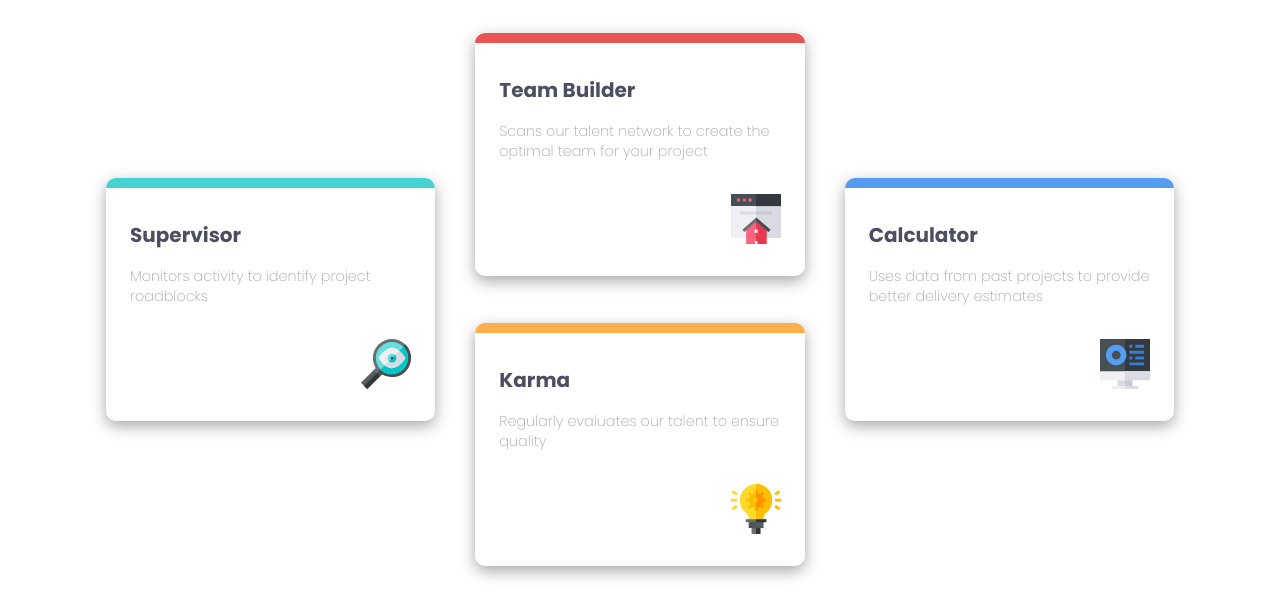
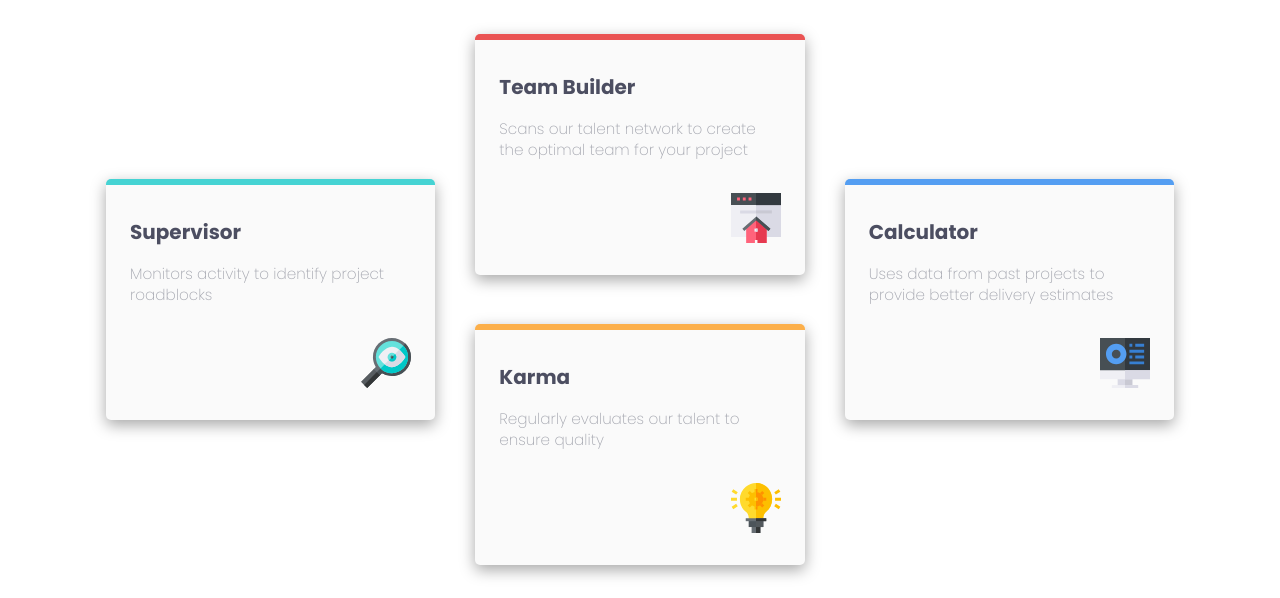
Before and after one commit to sukanyagurav/four-card-feature-section-master, a plain HTML site: page index.html in a window 1280 px wide. Shown: the part 217-815 px from the top of the page. Drawn offline with Linux system fonts and the light colour scheme.

Commit message:
four-card-feature-section-master

```diff
--- a/styles.css
+++ b/styles.css
@@ -72,10 +72,10 @@ place-content: center;
 
 
     padding:1rem 1.5rem 2rem;
-    border-radius:10px;
+    border-radius:5px;
     display:flex;
     flex-direction:column;
-
+    background-color:var(--color-light-gray);
     box-shadow: rgba(0, 0, 0, 0.35) 0px 5px 15px;
 }
 .card h2{
@@ -85,9 +85,10 @@ place-content: center;
     font-size:1.25rem;
 }
 .card p{
-    font-size:0.9rem;
+    font-size:0.95rem;
     font-weight:200;
     line-height:1.4;
+    color:var(--color-grayish-blue);
 }
 .card img{
     align-self:flex-end;
@@ -97,23 +98,23 @@ place-content: center;
 }
 .card__supervisor{
 
-    border-top:10px solid var(--color-cyan);
+    border-top:6px solid var(--color-cyan);
 grid-row: span 2;
 animation: slide-right calc(var(--delay) * 1.8) cubic-bezier(.5, .25, .12, .78);
-
+overflow: hidden;
 }
 
 .card__team{
  grid-column: 2/3;
  animation: slide-bottom var(--delay) cubic-bezier(.5, .25, .12, .78);
 
-   border-top: 10px solid var(--color-red);
+   border-top:6px solid var(--color-red);
 
 }
 .card__karma{
     grid-column: 2/3;
     grid-row:2/3;
-   border-top: 10px solid var(--color-orange);
+   border-top: 6px solid var(--color-orange);
    animation: slide-top calc(var(--delay) * 0.7) cubic-bezier(.5, .25, .12, .78);
 
 
@@ -121,7 +122,7 @@ animation: slide-right calc(var(--delay) * 1.8) cubic-bezier(.5, .25, .12, .78);
 .card__calculator{
 
     grid-row: span 2;
-    border-top:10px solid var(--color-blue);
+    border-top:6px solid var(--color-blue);
     animation-delay: calc(2 * var(--delay));
     animation: slide-left calc(var(--delay) * 1.4) cubic-bezier(.5, .25, .12, .78);
 
```
